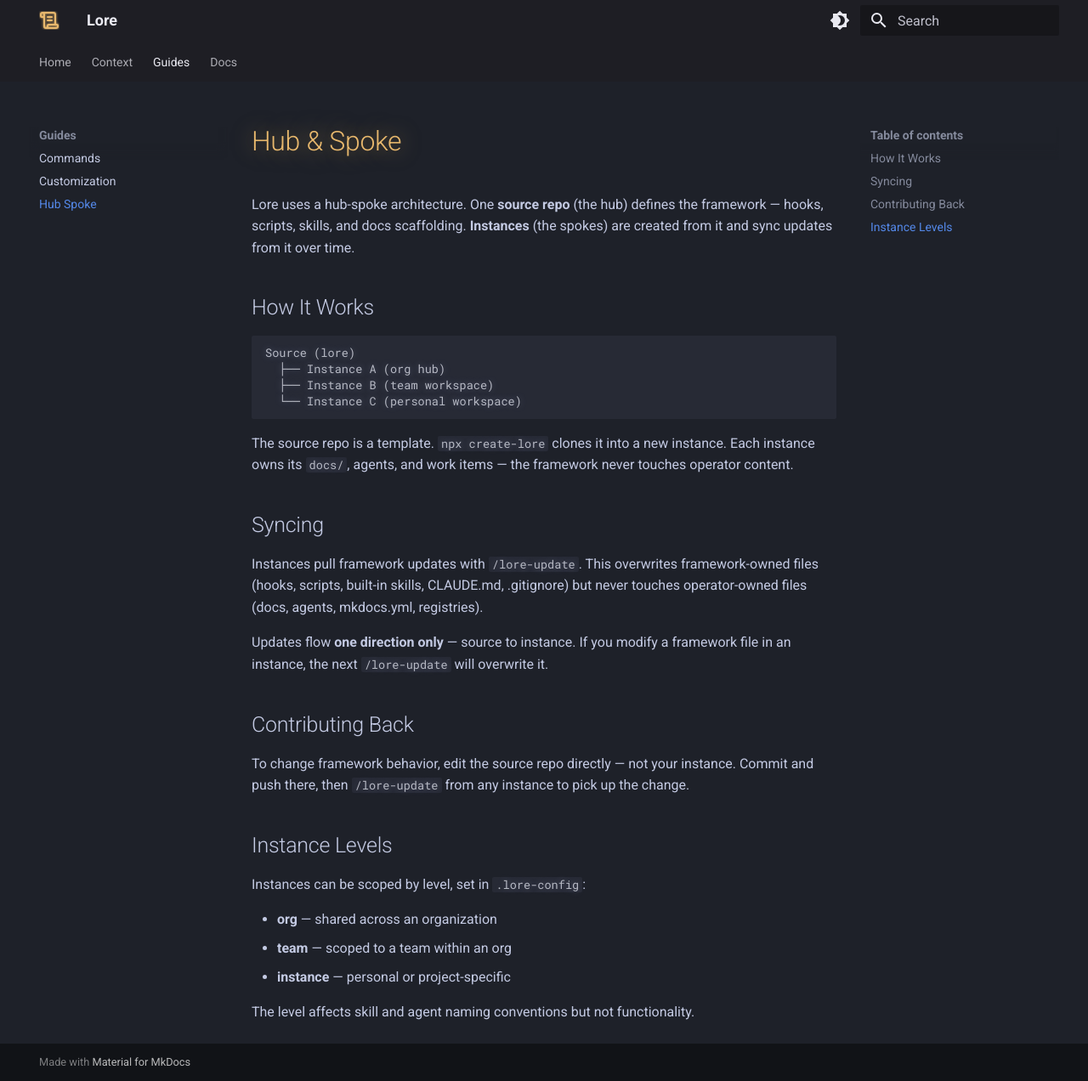
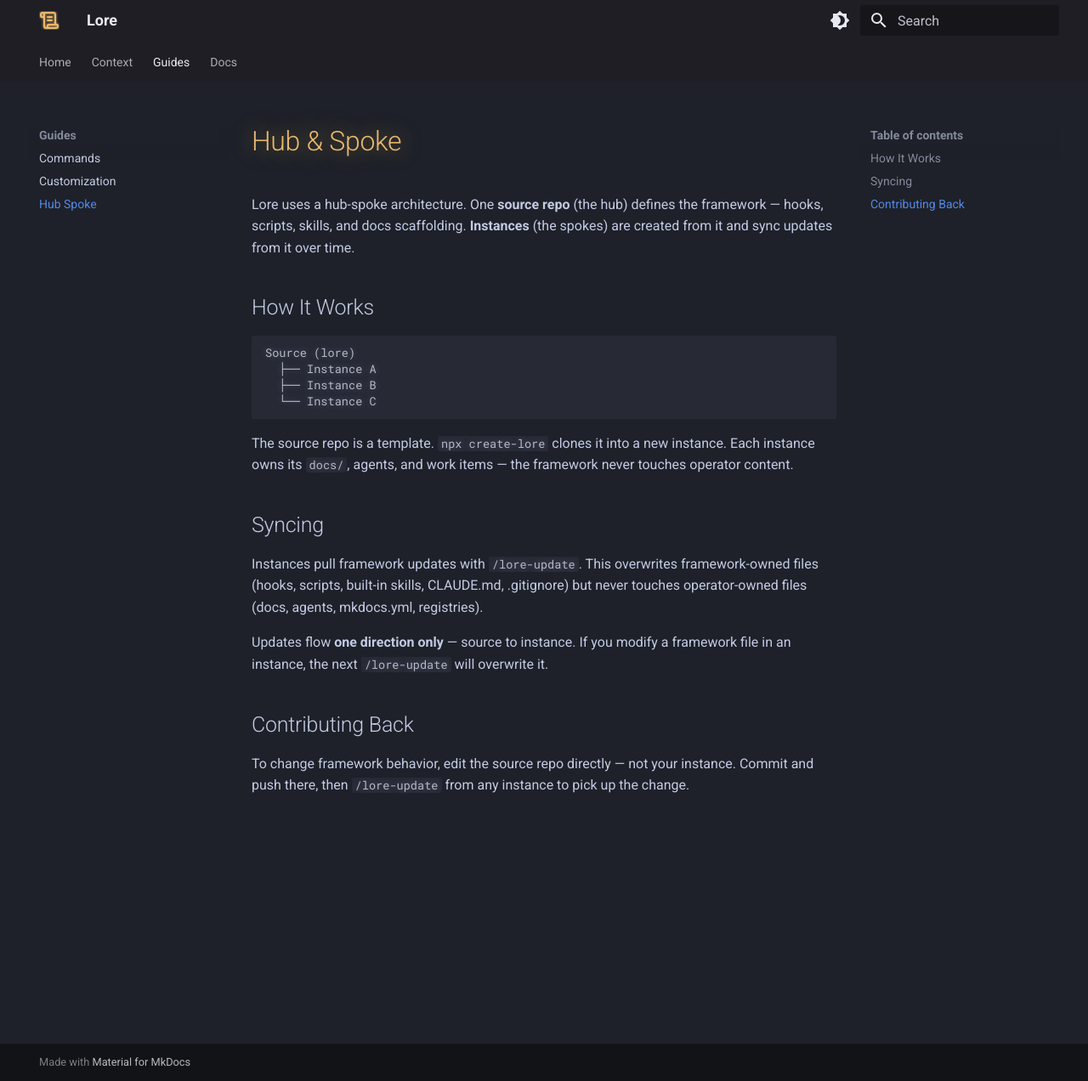
Before and after one commit to lorehq/lore, an MkDocs documentation site: the page built from docs/guides/hub-spoke.md, in a window 1280 px wide and 1272 px high. Shown: the whole window at 85% size. Built offline with MkDocs 1.6.1 and Material for MkDocs 9.7.7, drawn with Linux system fonts in a browser that asks for light colours.

Commit message:
Remove instance levels from hub-spoke guide
Purge multi-tier level references — keep hub-spoke simple.

Co-Authored-By: Claude Opus 4.6 <noreply@anthropic.com>

````diff
--- a/docs/guides/hub-spoke.md
+++ b/docs/guides/hub-spoke.md
@@ -6,9 +6,9 @@ Lore uses a hub-spoke architecture. One **source repo** (the hub) defines the fr
 
 ```
 Source (lore)
-  ├── Instance A (org hub)
-  ├── Instance B (team workspace)
-  └── Instance C (personal workspace)
+  ├── Instance A
+  ├── Instance B
+  └── Instance C
 ```
 
 The source repo is a template. `npx create-lore` clones it into a new instance. Each instance owns its `docs/`, agents, and work items — the framework never touches operator content.
@@ -22,13 +22,3 @@ Updates flow **one direction only** — source to instance. If you modify a fram
 ## Contributing Back
 
 To change framework behavior, edit the source repo directly — not your instance. Commit and push there, then `/lore-update` from any instance to pick up the change.
-
-## Instance Levels
-
-Instances can be scoped by level, set in `.lore-config`:
-
-- **org** — shared across an organization
-- **team** — scoped to a team within an org
-- **instance** — personal or project-specific
-
-The level affects skill and agent naming conventions but not functionality.
````
